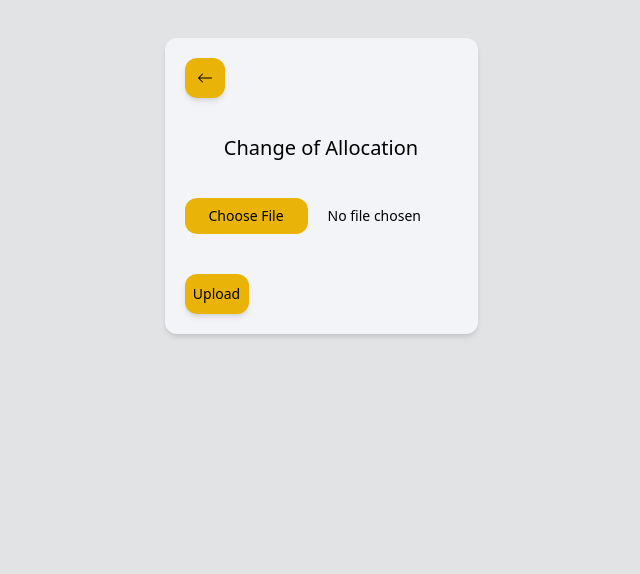
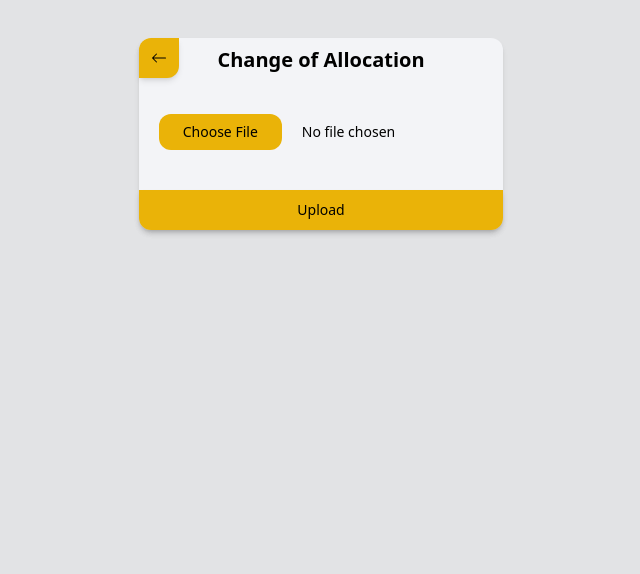
Before and after one commit to igorpiekarz/capex, a Django app: page /alloc/ in a window 1280 px wide. Shown: the part 64-638 px from the top of the page, without its empty margins (319-959 px from the left). Run offline with Django 5.2, Linux system fonts and the light colour scheme; some libraries are stand-ins or nearby versions.

Commit message:
layout changes

```diff
--- a/alloc/templates/alloc/index.html
+++ b/alloc/templates/alloc/index.html
@@ -4,23 +4,25 @@
 
 <div class="flex justify-center m-[3%]">
   <div class="flex flex-wrap justify-center">
-    <div class="rounded-xl bg-[#f3f4f7] block shadow-md">
+    <div class="rounded-xl bg-[#f3f4f7] block shadow-md w-128">
 
-      {% include "widgets/return_button.html" %}
-
-      <h1 class="text-xl text-center py-4">Change of Allocation</h1>
+      <div class="items-center justify-center">
+        <div class="w-1/5">
+        {% include "widgets/return_button.html" %}
+        </div>
+        <h1 class="pr-10 pt-2 mb-5 justify-center items-center font-semibold text-xl text-center">Change of Allocation</h1>
+      </div>
 
       <input type="file" class="text-sm text-grey-500
-        py-5 px-5
+        py-5 px-5 w-full
         file:mr-5 file:py-2 file:px-6
         file:rounded-xl file:border-0
         file:text-sm file:font-medium
         file:bg-yellow-500 file:text-black
         hover:file:cursor-pointer hover:file:bg-yellow-400
         hover:file:shadow-2xl
-        file:transition ease-in-out duration-150"/>
-      <br>
-      <button class="h-10 w-16  m-5 text-black text-sm font-medium bg-yellow-500 rounded-xl shadow-md transition ease-in-out duration-150 hover:shadow-2xl hover:bg-yellow-400 ">
+        file:transition ease-in-out duration-150 mb-5"/>
+      <button class="h-10 w-full left-7  rounded-b-xl text-black text-sm font-medium bg-yellow-500 shadow-md transition ease-in-out duration-150 hover:shadow-2xl hover:bg-yellow-400 active:bg-yellow-200">
         Upload
       </button>
     </div>
--- a/dashboard/templates/dashboard/index.html
+++ b/dashboard/templates/dashboard/index.html
@@ -16,7 +16,7 @@
             Manual Adjustments
         </a>
         <a target="_blank" href="" style="display:block; vertical-align: middle; display: flex; align-items: center; justify-content: center;"
-        class="transition ease-in-out hover:-translate-y-1 duration-150 text-xl m-5 h-24  w-1/5 min-w-[250px] mx-auto bg-white rounded-xl hover:shadow-2xl shadow-md text-center">
+        class="transition ease-in-out hover:-translate-y-1 duration-150 text-xl m-5 h-24  w-1/5 min-w-[250px] mx-auto bg-yellow-500 rounded-xl hover:shadow-2xl shadow-md text-center hover:bg-yellow-400 active:bg-yellow-200">
             Guidebook
         </a>
     </div>
--- a/theme/static/css/dist/styles.css
+++ b/theme/static/css/dist/styles.css
@@ -765,8 +765,16 @@ select {
   left: 0px;
 }
 
+.left-7 {
+  left: 1.75rem;
+}
+
 .z-20 {
   z-index: 20;
+}
+
+.float-left {
+  float: left;
 }
 
 .m-5 {
@@ -780,6 +788,14 @@ select {
 .mx-auto {
   margin-left: auto;
   margin-right: auto;
+}
+
+.mb-10 {
+  margin-bottom: 2.5rem;
+}
+
+.mb-5 {
+  margin-bottom: 1.25rem;
 }
 
 .ml-5 {
@@ -826,10 +842,6 @@ select {
   width: 2.5rem;
 }
 
-.w-16 {
-  width: 4rem;
-}
-
 .w-64 {
   width: 16rem;
 }
@@ -860,6 +872,19 @@ select {
 
 .rounded-xl {
   border-radius: 0.75rem;
+}
+
+.rounded-b-xl {
+  border-bottom-right-radius: 0.75rem;
+  border-bottom-left-radius: 0.75rem;
+}
+
+.rounded-br-xl {
+  border-bottom-right-radius: 0.75rem;
+}
+
+.rounded-tl-xl {
+  border-top-left-radius: 0.75rem;
 }
 
 .bg-\[\#2A3030\] {
@@ -905,14 +930,17 @@ select {
   padding-right: 1.25rem;
 }
 
-.py-4 {
-  padding-top: 1rem;
-  padding-bottom: 1rem;
-}
-
 .py-5 {
   padding-top: 1.25rem;
   padding-bottom: 1.25rem;
+}
+
+.pr-10 {
+  padding-right: 2.5rem;
+}
+
+.pt-2 {
+  padding-top: 0.5rem;
 }
 
 .text-center {
@@ -931,6 +959,10 @@ select {
 
 .font-medium {
   font-weight: 500;
+}
+
+.font-semibold {
+  font-weight: 600;
 }
 
 .text-black {
@@ -963,6 +995,10 @@ select {
 
 .ease-in-out {
   transition-timing-function: cubic-bezier(0.4, 0, 0.2, 1);
+}
+
+.file\:m-5::file-selector-button {
+  margin: 1.25rem;
 }
 
 .file\:mr-5::file-selector-button {
@@ -1044,3 +1080,8 @@ select {
   --tw-shadow-colored: 0 25px 50px -12px var(--tw-shadow-color);
   box-shadow: var(--tw-ring-offset-shadow, 0 0 #0000), var(--tw-ring-shadow, 0 0 #0000), var(--tw-shadow);
 }
+
+.active\:bg-yellow-200:active {
+  --tw-bg-opacity: 1;
+  background-color: rgb(254 240 138 / var(--tw-bg-opacity));
+}
--- a/theme/templates/widgets/return_button.html
+++ b/theme/templates/widgets/return_button.html
@@ -1,5 +1,5 @@
 {% comment %} <a href={{request.META.HTTP_REFERER}}>RETURN</a> {% endcomment %}
-<a href="/" class="h-10 w-10 m-5 p-3 bg-yellow-500 rounded-xl fill-black text-black shadow-md  transition ease-in-out duration-150 hover:shadow-2xl hover:bg-yellow-400 " style="display:block; vertical-align: middle; display: flex; align-items: center; justify-content: center;" >
+<a href="/" class="h-10 w-10 p-3 float-left bg-yellow-500 active:bg-yellow-200 rounded-tl-xl rounded-br-xl fill-black text-black shadow-md  transition ease-in-out duration-150 hover:shadow-2xl hover:bg-yellow-400 " style="display:block; vertical-align: middle; display: flex; align-items: center; justify-content: center;" >
     <svg xmlns="http://www.w3.org/2000/svg" width="32" height="32" fill="black" class="bi bi-arrow-left fill-black" viewBox="0 0 16 16">
         <path fill-rule="evenodd" d="M15 8a.5.5 0 0 0-.5-.5H2.707l3.147-3.146a.5.5 0 1 0-.708-.708l-4 4a.5.5 0 0 0 0 .708l4 4a.5.5 0 0 0 .708-.708L2.707 8.5H14.5A.5.5 0 0 0 15 8"/>
     </svg>
```
Also changed, not shown: madj/templates/madj/index.html (+10 -8 lines), psr/templates/psr/index.html (+10 -7 lines).
